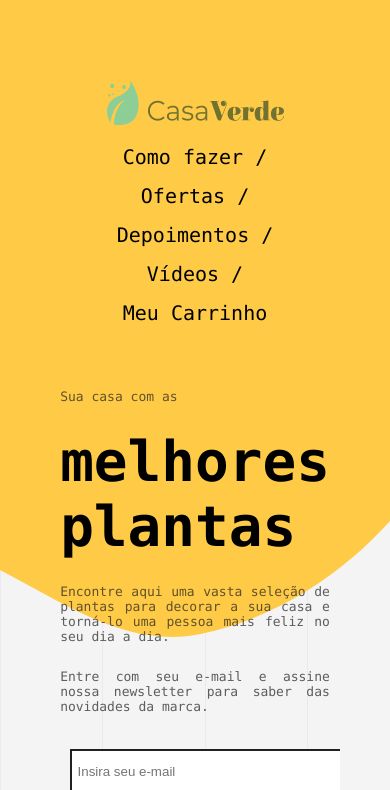
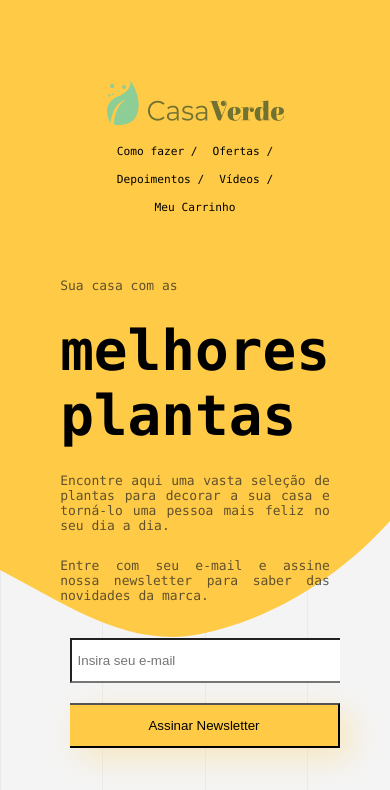
Before and after one commit to lucas-dias/7daysofcode, a Next.js app: page / in a window 390 px wide. Shown: the top 790 px of the page. Built offline with nearby package versions, Linux system fonts and the light colour scheme; no server answers; a web font is replaced by a local one.

Commit message:
ajustes responsividade

```diff
--- a/src/components/Header/Header.module.scss
+++ b/src/components/Header/Header.module.scss
@@ -46,10 +46,9 @@
     flex-direction: row;
     flex-wrap: wrap;
     justify-content: center;
-    gap: 15px;
 
     margin-top: 20px;
-    font-size: 0.7rem;
+    font-size: 0.7rem!important;
 
     list-style-type: none;
   }
```
